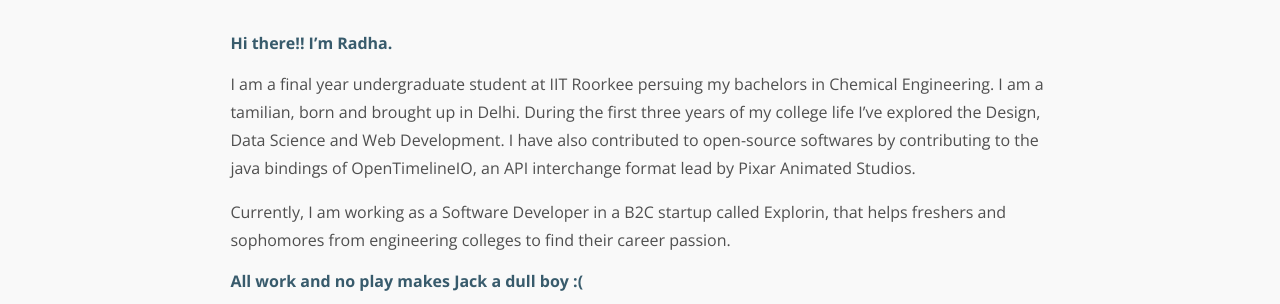
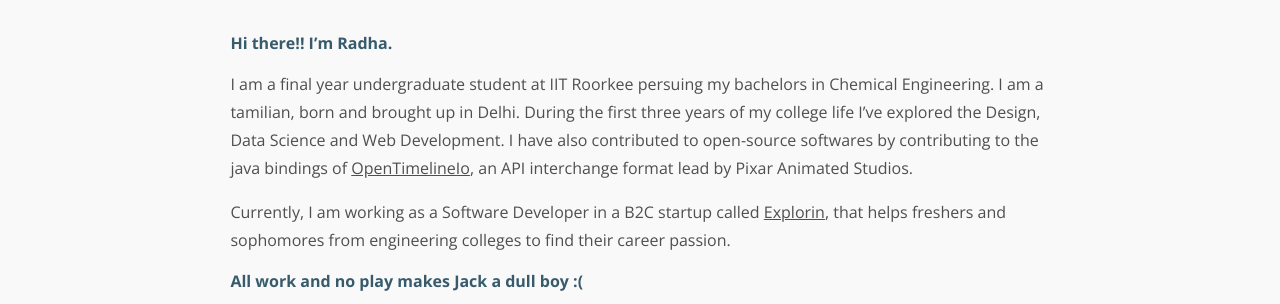
Before and after one commit to jradha11/jradha11.github.io, a React (Create React App) app: page /about_me in a window 1280 px wide. Shown: the part 288-592 px from the top of the page. Built offline with nearby package versions, Linux system fonts and the light colour scheme; a web font is replaced by a local one.

Commit message:
add external links to work-ex

```diff
--- a/src/containers/AboutMe.js
+++ b/src/containers/AboutMe.js
@@ -27,10 +27,10 @@ const AboutMe = () => {
                 <p className='light-theme-content'>
                     I am a final year undergraduate student at IIT Roorkee persuing my bachelors in Chemical Engineering.
                     I am a tamilian, born and brought up in Delhi. During the first three years of my college life I’ve explored the Design, Data Science and Web Development.
-                    I have also contributed to  open-source softwares by contributing to the java bindings of OpenTimelineIO, an API interchange format lead by Pixar Animated Studios.
+                    I have also contributed to  open-source softwares by contributing to the java bindings of <a href='https://github.com/OpenTimelineIO/OpenTimelineIO-Java-Bindings' target='__blank' className='anchor-tag-link'>OpenTimelineIo</a>, an API interchange format lead by Pixar Animated Studios.
                 </p>
                 <p className='light-theme-content'>
-                    Currently, I am working as a Software Developer in a B2C startup called Explorin,
+                    Currently, I am working as a Software Developer in a B2C startup called <a href='https://explorin.io' target='__blank' className='anchor-tag-link'>Explorin</a>,
                     that helps freshers and sophomores from engineering colleges to find their career passion.
                 </p>
                 <p className='bold-blue-text'> All work and no play makes Jack a dull boy :( </p>
```
